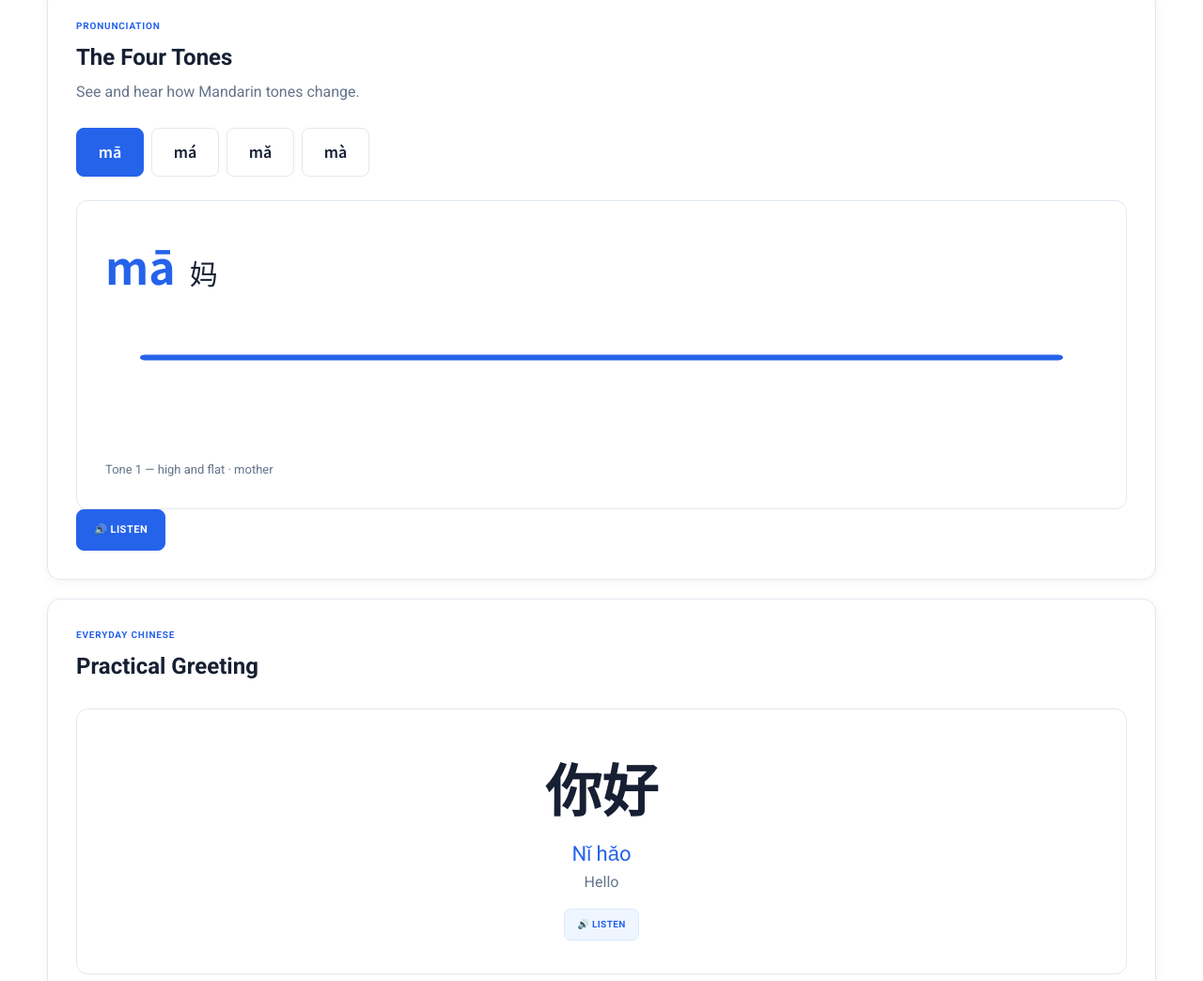
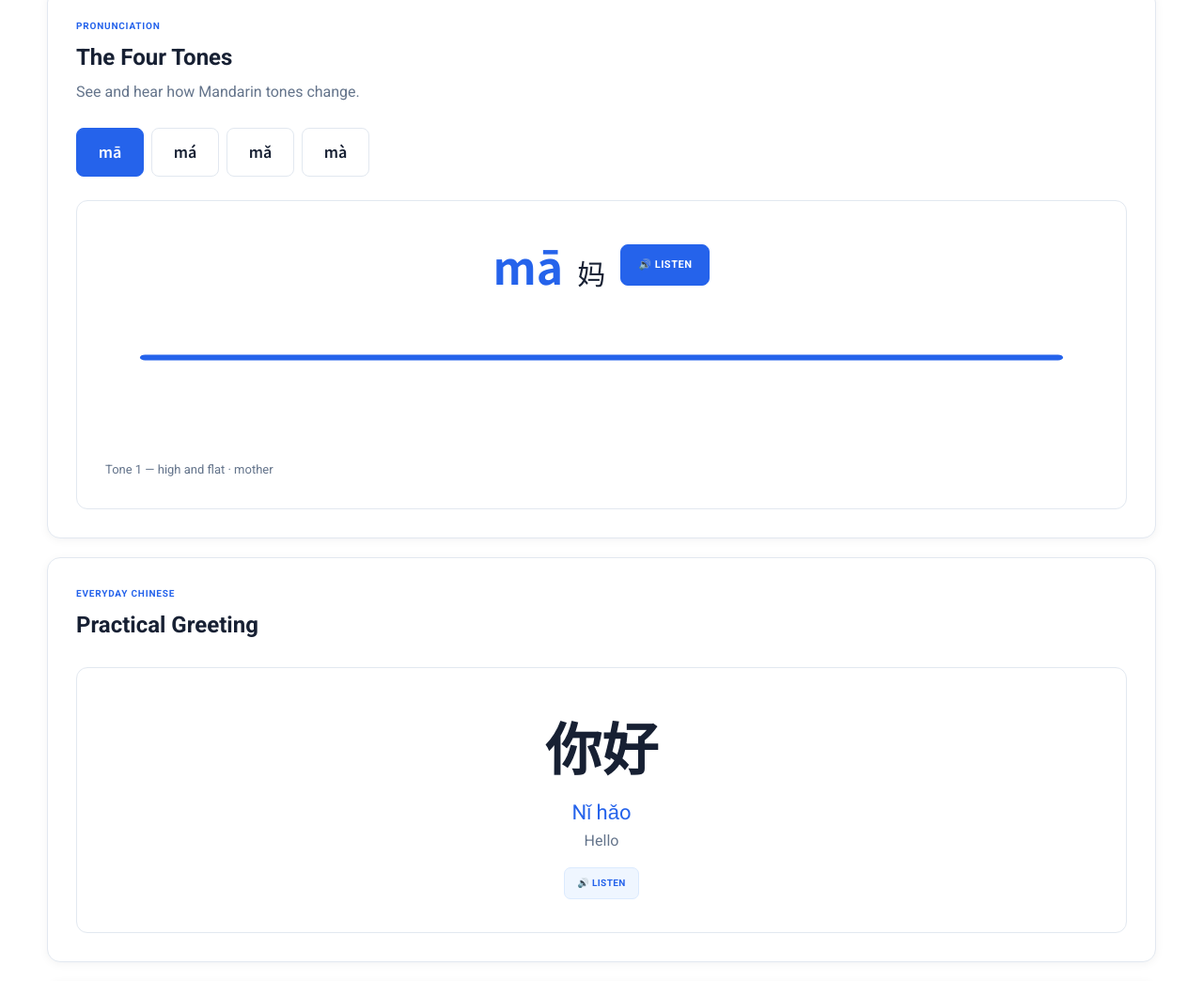
Before and after one commit to suyi-kyaw/edu-learning-hub, a plain HTML site: page index.html in a window 1280 px wide. Shown: the part 2011-3055 px from the top of the page at 94% size. Drawn offline with Linux system fonts and the light colour scheme.

Commit message:
Update index.html

```diff
--- a/index.html
+++ b/index.html
@@ -454,6 +454,8 @@
 
         <div class="tone-display">
 
+          <div class="tone-word-wrapper" style="display: flex; align-items: center; justify-content: center; gap: 1rem;">
+
             <div class="tone-word">
 
               <span id="toneSyllable">
@@ -463,6 +465,16 @@
               <small id="toneCharacter">
                 妈
               </small>
+
+            </div>
+
+            <button
+              id="toneAudioButton"
+              class="primary-button"
+              type="button"
+            >
+              🔊 Listen
+            </button>
 
           </div>
 
@@ -496,15 +508,6 @@
           </div>
 
         </div>
-
-
-        <button
-          id="toneAudioButton"
-          class="primary-button"
-          type="button"
-        >
-          🔊 Listen
-        </button>
 
         <audio
           id="currentToneAudio"
```
Lines whose indentation alone changed are shown as unchanged.
